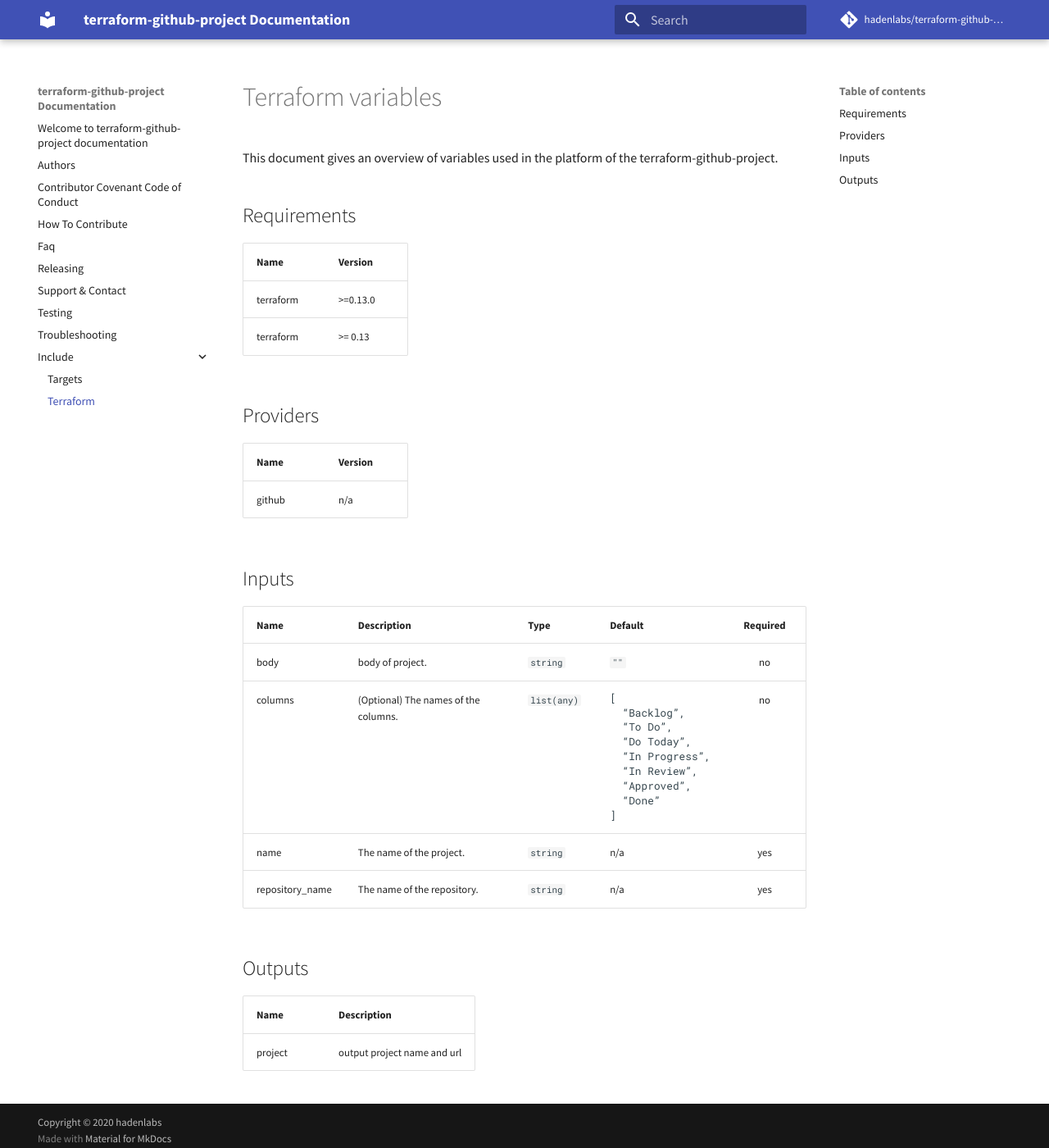
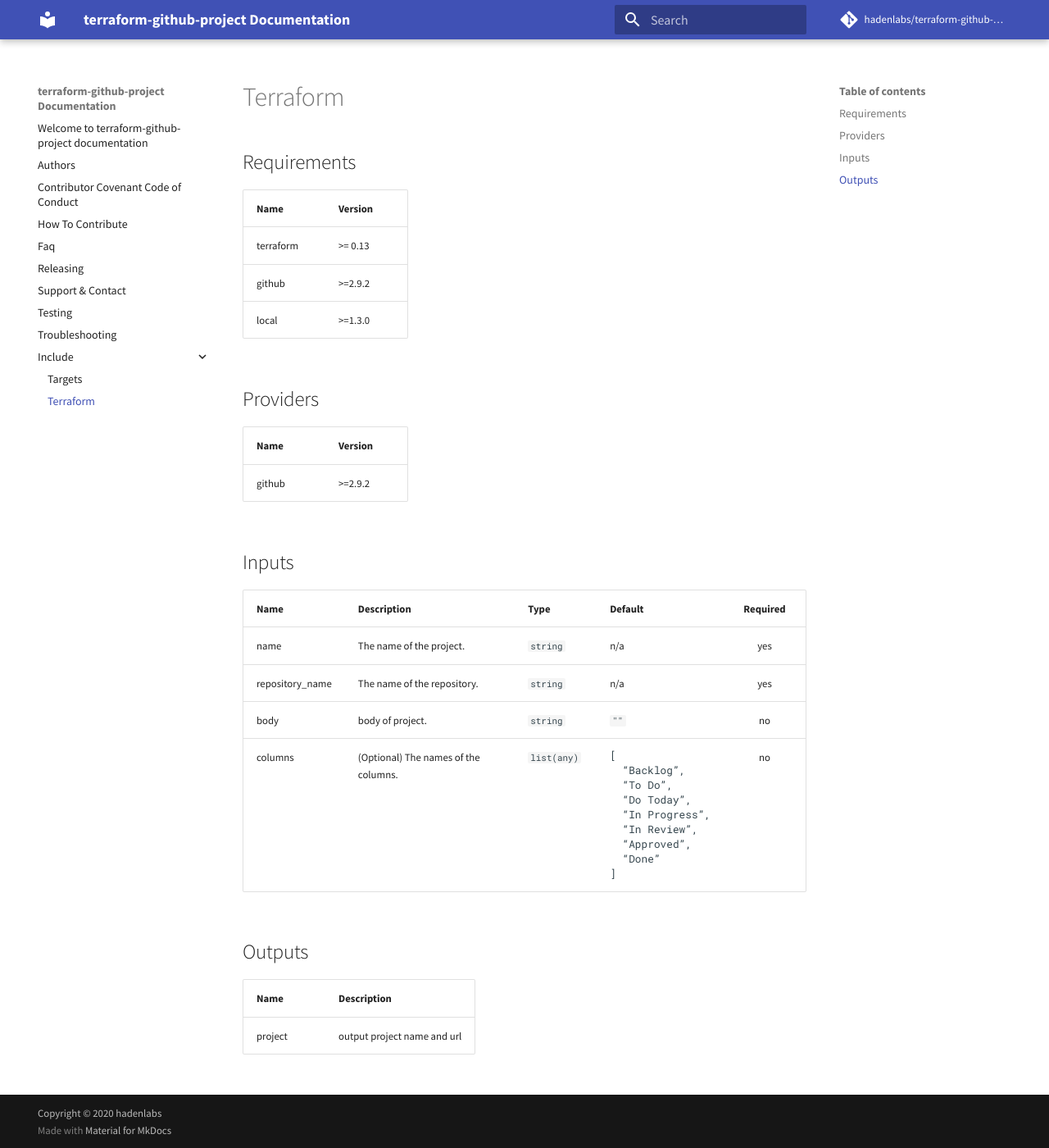
Before and after one commit to hadenlabs/terraform-github-project, an MkDocs documentation site: the page built from docs/include/terraform.md, in a window 1280 px wide and 1400 px high. Shown: the whole window at 82% size. Built offline with MkDocs 1.6.1 and Material for MkDocs 9.7.7, drawn with Linux system fonts in a browser that asks for light colours; comment, search, counter and statistics services are not loaded.

Commit message:
build: generate docs vars for vars terraform (#14)

```diff
--- a/docs/include/terraform.md
+++ b/docs/include/terraform.md
@@ -1,27 +1,25 @@
-<!-- DO NOT EDIT. THIS FILE IS GENERATED BY THE MAKEFILE. -->
-# Terraform variables
-This document gives an overview of variables used in the platform of the terraform-github-project.
 ## Requirements
 
 | Name | Version |
 |------|---------|
-| terraform | >=0.13.0 |
 | terraform | >= 0.13 |
+| github | >=2.9.2 |
+| local | >=1.3.0 |
 
 ## Providers
 
 | Name | Version |
 |------|---------|
-| github | n/a |
+| github | >=2.9.2 |
 
 ## Inputs
 
 | Name | Description | Type | Default | Required |
 |------|-------------|------|---------|:--------:|
+| name | The name of the project. | `string` | n/a | yes |
+| repository\_name | The name of the repository. | `string` | n/a | yes |
 | body | body of project. | `string` | `""` | no |
 | columns | (Optional) The names of the columns. | `list(any)` | <pre>[<br>  "Backlog",<br>  "To Do",<br>  "Do Today",<br>  "In Progress",<br>  "In Review",<br>  "Approved",<br>  "Done"<br>]</pre> | no |
-| name | The name of the project. | `string` | n/a | yes |
-| repository\_name | The name of the repository. | `string` | n/a | yes |
 
 ## Outputs
 
```
